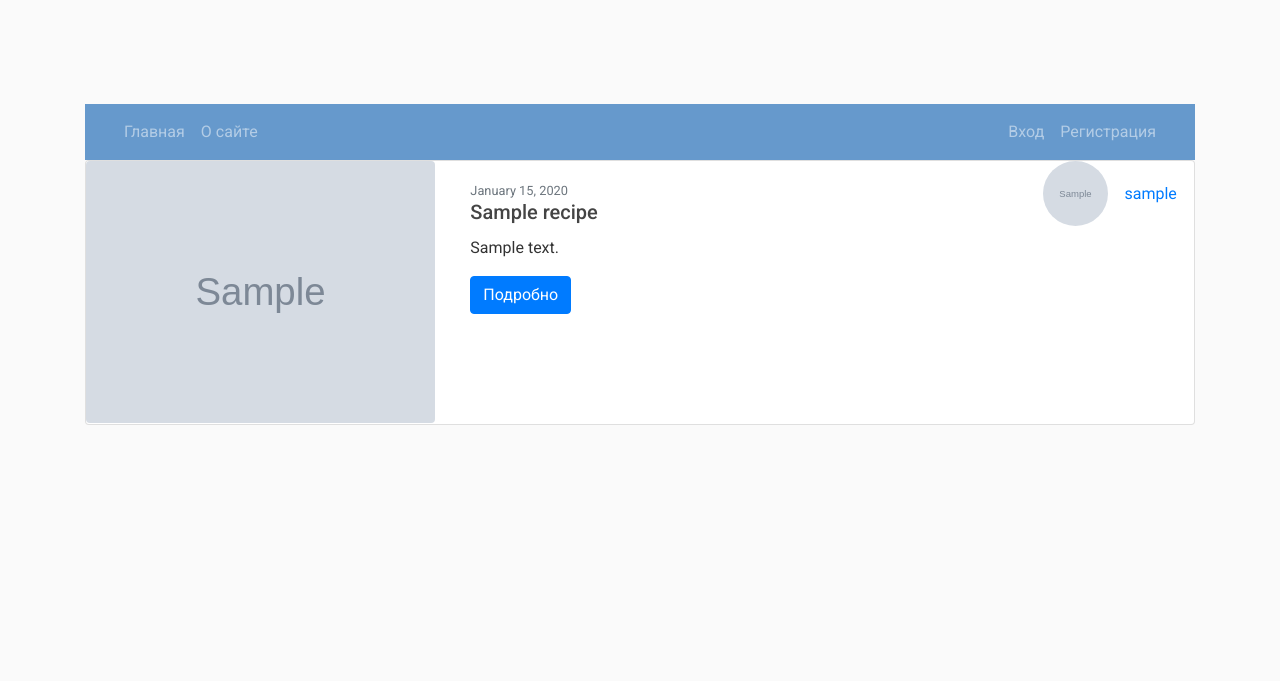
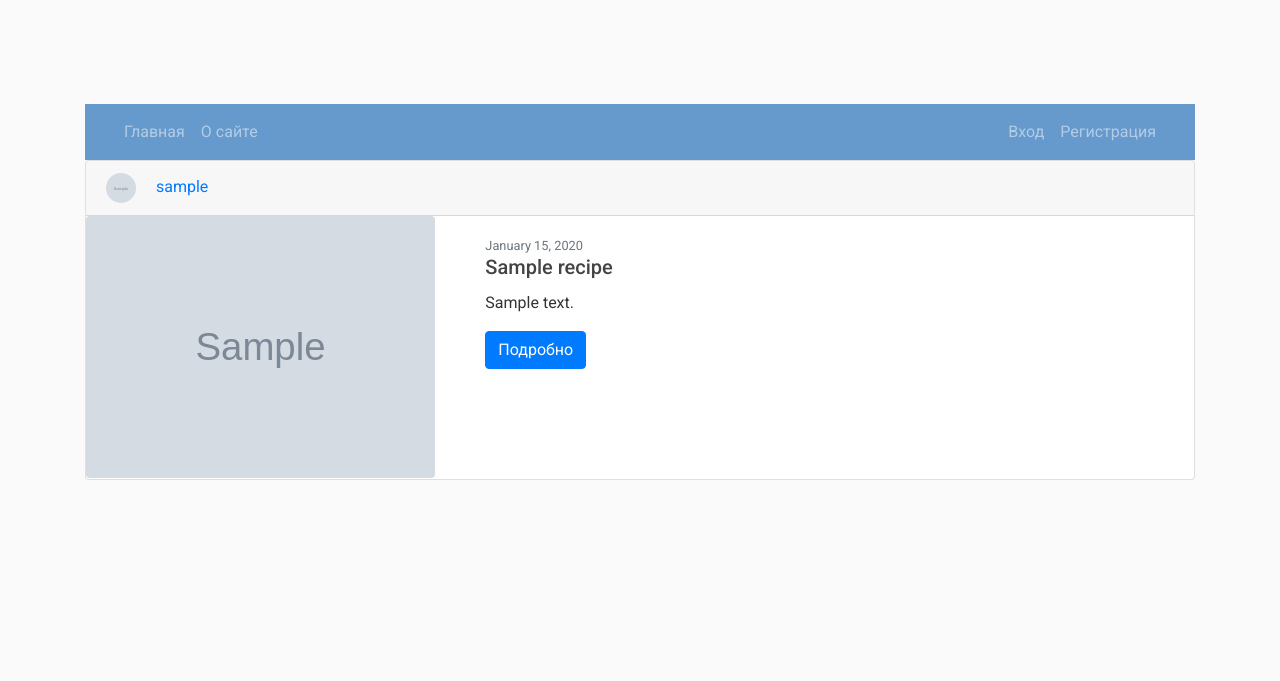
Before and after one commit to nikk-93/FinalProject, a Django app: page / in a window 1280 px wide. Shown: the top 681 px of the page. Run offline with Django 3.2, Linux system fonts and the light colour scheme; tables that the repository leaves empty hold one stand-in row (values such as "Sample post"); grey boxes marked "Sample" are stand-in pictures; some libraries are stand-ins or nearby versions.

Commit message:
final-fix14

```diff
--- a/WebCook/templates/tags/recipe_card.html
+++ b/WebCook/templates/tags/recipe_card.html
@@ -1,11 +1,17 @@
 <div class="card mb-3" style="max-width: 100%;">
+    <div class="card-header">
+        <div class="text-end">
+            <img class="rounded-circle article-img img-responsive img-rounded"
+                src="{{ recipe.author.profile.image.url }}" style="max-height: 30px; max-width: 30px;">
+            <a class="mr-2" href="{% url 'user-recipes' recipe.author.username %}">{{ recipe.author }}</a>
+        </div>
+    </div>
     <div class="row g-0">
         <div class="col-md-4">
             <img src="{{recipe.image.url}}" class="img-fluid rounded-start rounded" alt="...">
         </div>
         <div class="col-md-8">
-            <div class="row">
-                <div class="card-body col-md-9">
+            <div class="card-body">
                 <small class="text-muted">{{ recipe.date_posted|date:"F d, Y" }}</small>
                 <h5 class="card-title">{{recipe.title}}</h5>
                 <p class="card-text">{{recipe.description}}</p>
@@ -20,20 +26,9 @@
                     {% endif %}
 
                     {% if btn_delete %}
-                        <a class="btn btn-danger btn-sm mt-1 mb-1"
-                            href="{% url 'recipe-delete' recipe.id %}">Удалить</a>
+                    <a class="btn btn-danger btn-sm mt-1 mb-1" href="{% url 'recipe-delete' recipe.id %}">Удалить</a>
                     {% endif %}
 
-                    </div>
-                </div>
-                <div class="col-md-3 container text-center">
-                    <div class="d-flex justify-content-center align-items-center">
-                        <img class="rounded-circle article-img" src="{{ recipe.author.profile.image.url }}">
-                        <div class="text-center">
-                            <a class="mr-2"
-                                href="{% url 'user-recipes' recipe.author.username %}">{{ recipe.author }}</a>
-                        </div>
-                    </div>
                 </div>
             </div>
         </div>
--- a/WebCook/templatetags/news_tags.py
+++ b/WebCook/templatetags/news_tags.py
@@ -9,7 +9,6 @@ def show_recipe(recipe,
                 btn_detail=False,
                 btn_edit=False,
                 btn_delete=False):
-    print(recipe)
     return {"recipe": recipe,
             "btn_detail": btn_detail,
             "btn_edit": btn_edit,
--- a/templates/base.html
+++ b/templates/base.html
@@ -29,31 +29,7 @@
 
 <body>
   <header class="container">
-    <nav class="navbar navbar-expand-md navbar-dark bg-blue navbar-fixed-top">
-      <div class="container">
-        <button class="navbar-toggler" type="button" data-toggle="collapse" data-target="#navbarToggle"
-          aria-controls="navbarToggle" aria-expanded="false" aria-label="Toggle navigation">
-          <span class="navbar-toggler-icon"></span>
-        </button>
-        <div class="collapse navbar-collapse" id="navbarToggle">
-          <div class="navbar-nav mr-auto">
-            <a class="nav-item nav-link " href="{% url 'webcook-home' %}">Главная</a>
-            <a class="nav-item nav-link" href="{% url 'webcook-about' %}">О сайте</a>
-          </div>
-          <!-- Правая часть навигационной панели -->
-          <div class="navbar-nav">
-            {% if user.is_authenticated %}
-            <a class="nav-item nav-link" href="{% url 'recipe-create' %}">Новый рецепт</a>
-            <a class="nav-item nav-link" href="{% url 'profile' %}">Профиль</a>
-            <a class="nav-item nav-link" href="{% url 'logout' %}">Выход</a>
-            {% else %}
-            <a class="nav-item nav-link" href="{% url 'login' %}">Вход</a>
-            <a class="nav-item nav-link" href="{% url 'register' %}">Регистрация</a>
-            {% endif %}
-          </div>
-        </div>
-      </div>
-    </nav>
+    {% include 'inc/_nav.html' %}
   </header>
 
   <main role="main" class="container">
--- /dev/null
+++ b/templates/inc/_nav.html
@@ -0,0 +1,25 @@
+<nav class="navbar navbar-expand-md navbar-dark bg-blue navbar-fixed-top">
+    <div class="container">
+        <button class="navbar-toggler" type="button" data-toggle="collapse" data-target="#navbarToggle"
+            aria-controls="navbarToggle" aria-expanded="false" aria-label="Toggle navigation">
+            <span class="navbar-toggler-icon"></span>
+        </button>
+        <div class="collapse navbar-collapse" id="navbarToggle">
+            <div class="navbar-nav mr-auto">
+                <a class="nav-item nav-link " href="{% url 'webcook-home' %}">Главная</a>
+                <a class="nav-item nav-link" href="{% url 'webcook-about' %}">О сайте</a>
+            </div>
+            <!-- Правая часть навигационной панели -->
+            <div class="navbar-nav">
+                {% if user.is_authenticated %}
+                <a class="nav-item nav-link" href="{% url 'recipe-create' %}">Новый рецепт</a>
+                <a class="nav-item nav-link" href="{% url 'profile' %}">Профиль</a>
+                <a class="nav-item nav-link" href="{% url 'logout' %}">Выход</a>
+                {% else %}
+                <a class="nav-item nav-link" href="{% url 'login' %}">Вход</a>
+                <a class="nav-item nav-link" href="{% url 'register' %}">Регистрация</a>
+                {% endif %}
+            </div>
+        </div>
+    </div>
+</nav>
```
Also changed, not shown: media/recipes/Users_Avatar_3.bmp (added). Lines whose indentation alone changed are shown as unchanged.
